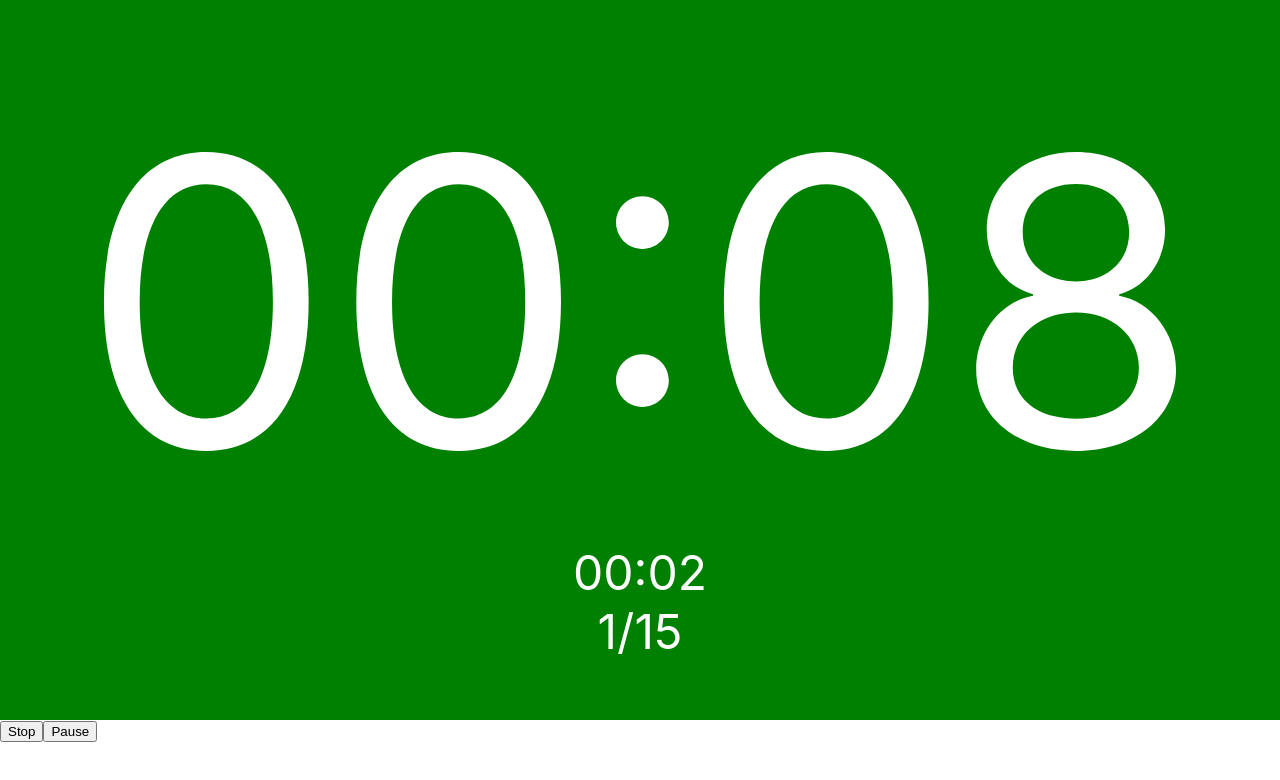
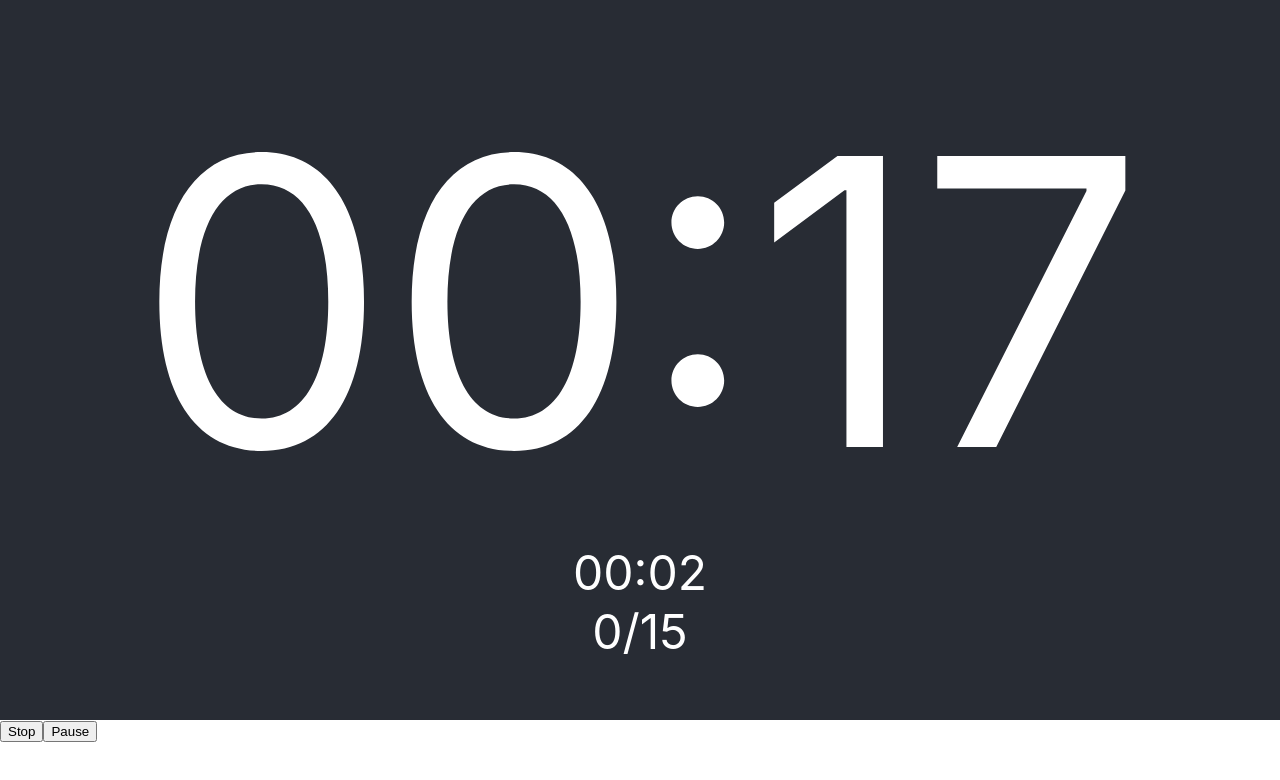
Before and after one commit to matthewwoodruff/calitimer, a React (Create React App) app: page / in a window 1280 px wide. Both pictures are taken after a click on the button "Start". Shown: the top 780 px of the page. Built offline with nearby package versions, Linux system fonts and the light colour scheme.

Commit message:
Migrate to xstate

```diff
--- a/package.json
+++ b/package.json
@@ -10,11 +10,13 @@
     "@types/node": "^12.0.0",
     "@types/react": "^16.9.0",
     "@types/react-dom": "^16.9.0",
+    "@xstate/react": "^1.0.1",
     "moment": "^2.27.0",
     "react": "^16.13.1",
     "react-dom": "^16.13.1",
     "react-scripts": "3.4.3",
-    "typescript": "~3.7.2"
+    "typescript": "~3.7.2",
+    "xstate": "^4.12.0"
   },
   "scripts": {
     "start": "react-scripts start",
--- /dev/null
+++ b/src/App.machine.tsx
@@ -0,0 +1,132 @@
+import {assign, EventObject, Machine} from "xstate";
+import {StateSchema} from 'xstate/es';
+
+interface Workout {
+    time: number;
+    state: 'Active' | 'Rest';
+    complete: boolean;
+    set: number;
+}
+
+interface Context {
+    sets: number;
+    active: number;
+    rest: number;
+    elapsedTime: number;
+    previousTime: number,
+    workout: Workout;
+}
+
+interface AppStateSchema extends EventObject {
+    states: {
+        idle: StateSchema;
+        active: {
+            states: {
+                running: StateSchema
+                paused: StateSchema
+            }
+        };
+    };
+}
+
+type UpdateActiveEvent = { type: 'UPDATE_ACTIVE', data: number }
+type UpdateSetsEvent = { type: 'UPDATE_SETS', data: number }
+
+type Event =
+    | UpdateSetsEvent
+    | UpdateActiveEvent
+    | { type: 'UPDATE_REST', data: number }
+    | { type: 'START' }
+    | { type: 'TOGGLE_START' }
+    | { type: 'TOGGLE_PAUSE' }
+    | { type: 'UPDATE_WORKOUT' }
+    | { type: 'STOP' };
+
+const buildStatus = (elapsedTime: number, active: number, sets: number, rest: number): Workout => {
+    const setTime = active + rest;
+    const timeIntoSet = elapsedTime % setTime
+    const set = Math.floor((elapsedTime - rest) / setTime) + 1
+    const inActivePhase = timeIntoSet >= rest;
+    return {
+        time: setTime - timeIntoSet - (inActivePhase ? 0 : active),
+        state: inActivePhase ? 'Active' : 'Rest',
+        complete: sets + 1 === set,
+        set,
+    }
+}
+
+export const calitimerMachine = Machine<Context, AppStateSchema, Event>({
+    initial: 'idle',
+    context: {
+        sets: 15,
+        active: 10000,
+        rest: 20000,
+        previousTime: 0,
+        elapsedTime: 0,
+        workout: buildStatus(0, 15, 10000, 20000)
+    },
+    states: {
+        idle: {
+            id: 'idle',
+            on: {
+                UPDATE_SETS: [{
+                    actions: [assign((c, e) => ({sets: e.data}))],
+                }],
+                UPDATE_ACTIVE: [{
+                    actions: [assign((c, e) => ({active: e.data}))],
+                }],
+                UPDATE_REST: [{
+                    actions: [assign((c, e) => ({rest: e.data}))],
+                }],
+                TOGGLE_START: '#active',
+            }
+        },
+        active: {
+            id: 'active',
+            initial: 'running',
+            entry: assign((c, e) => ({elapsedTime: 0, previousTime: Date.now()})),
+            states: {
+                running: {
+                    invoke: {
+                        id: 'interval',
+                        src: (context, event) => (callback, onReceive) => {
+                            const id = setInterval(() => {
+                                callback('UPDATE_WORKOUT')
+                            }, 100);
+                            return () => clearInterval(id);
+                        }
+                    },
+                    on: {
+                        TOGGLE_START: '#idle',
+                        TOGGLE_PAUSE: 'paused',
+                        UPDATE_WORKOUT: [{
+                            actions: [
+                                assign(context => {
+                                    const now = Date.now();
+                                    let elapsedTime = context.elapsedTime + now - context.previousTime;
+                                    return {
+                                        elapsedTime: elapsedTime,
+                                        previousTime: now
+                                    }
+                                }),
+                                assign({
+                                    workout: context => buildStatus(
+                                        context.elapsedTime,
+                                        context.active,
+                                        context.sets,
+                                        context.rest,
+                                    )
+                                })
+                            ]
+                        }]
+                    },
+                },
+                paused: {
+                    on: {
+                        TOGGLE_PAUSE: 'running',
+                    }
+                }
+            },
+        }
+    }
+})
--- a/src/App.tsx
+++ b/src/App.tsx
@@ -1,8 +1,8 @@
 import React, {useEffect, useState} from 'react';
 import moment from "moment";
+import {useMachine} from '@xstate/react';
 import './App.css';
-
-const interval = 1000;
+import { calitimerMachine } from './App.machine';
 
 interface InputProps {
     value: number;
@@ -33,78 +33,16 @@
     )
 }
 
-const buildStatus = (elapsedTime: number, activity: Activity): Status => {
-    const {active, rest, sets} = activity;
-    const setTime = active + rest;
-    const timeIntoSet = elapsedTime % setTime
-    const set = Math.floor(elapsedTime / setTime) + 1
-    const inActivePhase = timeIntoSet < active;
-    return {
-        elapsedTime,
-        time: setTime - timeIntoSet - (inActivePhase ? rest : 0),
-        state: inActivePhase ? 'Active' : 'Rest',
-        complete: sets + 1 === set,
-        set,
-        next: (nextTime) => buildStatus(elapsedTime + nextTime, activity)
-    }
-}
+function App() {
 
-const defaultActivity = {
-    sets: 15,
-    active: 10000,
-    rest: 20000,
-};
+    const [current, send] = useMachine(calitimerMachine);
 
-const defaultStatus = buildStatus(0, defaultActivity);
+    const {active, rest, sets, elapsedTime, workout} = current.context;
 
-function App() {
-    const [running, setRunning] = useState(false);
-    const [paused, setPaused] = useState(false);
-    const [activity, setActivity] = useState(defaultActivity)
-    const [status, setStatus] = useState(defaultStatus);
+    const {time, state, set} = workout;
 
-    const inActivity = running || paused;
-
-    const stop = () => {
-        setStatus(buildStatus(0, activity));
-        setPaused(false);
-        setRunning(false);
-    }
-
-    useEffect(() => {
-        if (status.complete) {
-            stop();
-            return;
-        }
-
-        if (running) {
-            const intervalId = setTimeout(() => {
-                setStatus(status => status.next(interval))
-            }, interval);
-            return () => clearTimeout(intervalId);
-        }
-
-        return;
-    }, [running, status])
-
-    const toggle = () => {
-        if (inActivity) stop();
-        else setRunning(true);
-    }
-
-    const updateActivity = (activity: Activity) => {
-        setStatus(buildStatus(0, activity));
-        setActivity(activity);
-    }
-
-    const togglePause = () => {
-        setPaused(!paused);
-        setRunning(!running);
-    }
-
-    const {active, rest, sets} = activity;
-
-    const {time, state, set, elapsedTime} = status;
+    const inActivity = current.matches('active');
+    const paused = current.matches('running.paused');
 
     return (
         <div className={`App`}>
@@ -113,15 +51,15 @@
                 <div className="Set">{moment(elapsedTime).format("mm:ss")}</div>
                 <div className="Set">{set}/{sets}</div>
             </div>
-            <button onClick={toggle}>{inActivity ? 'Stop' : 'Start'}</button>
-            {inActivity && <button onClick={togglePause}>{paused ? 'Resume' : 'Pause'}</button>}
+            <button onClick={() => send('TOGGLE_START')}>{inActivity ? 'Stop' : 'Start'}</button>
+            {inActivity && <button onClick={() => send('TOGGLE_PAUSE')}>{paused ? 'Resume' : 'Pause'}</button>}
             {!inActivity && <>
                 Sets <input type="number"
                             value={sets}
                             min={1}
-                            onChange={e => updateActivity({sets: Number(e.target.value), ...activity})}/>
-                Active <SecondsInput value={active} onChange={value => updateActivity({active: value, ...activity})}/>
-                Rest <SecondsInput value={rest} onChange={value => updateActivity({rest: value, ...activity})}/>
+                            onChange={e => send({type: 'UPDATE_SETS', data: Number(e.target.value)})}/>
+                Active <SecondsInput value={active} onChange={data => send({type: 'UPDATE_ACTIVE', data})}/>
+                Rest <SecondsInput value={rest} onChange={data => send({type: 'UPDATE_REST', data})}/>
             </>}
         </div>
     );
```
Also changed, not shown: 1 other file (tests, documents, lock files or other folders).
